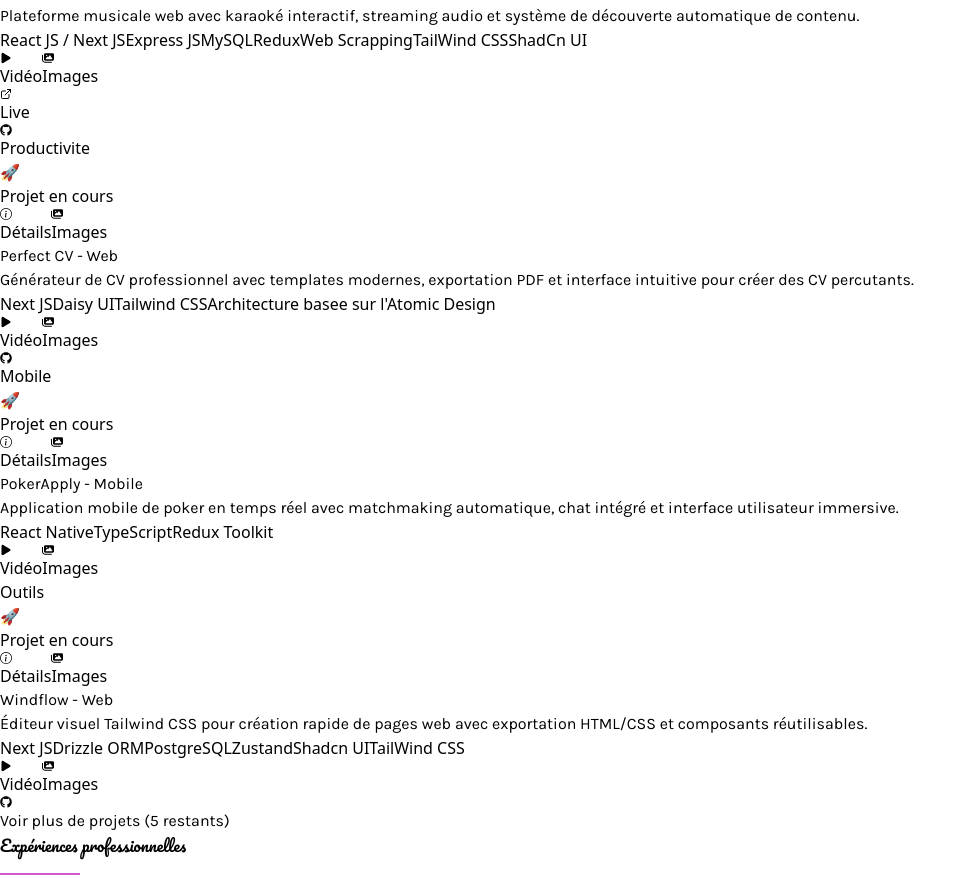
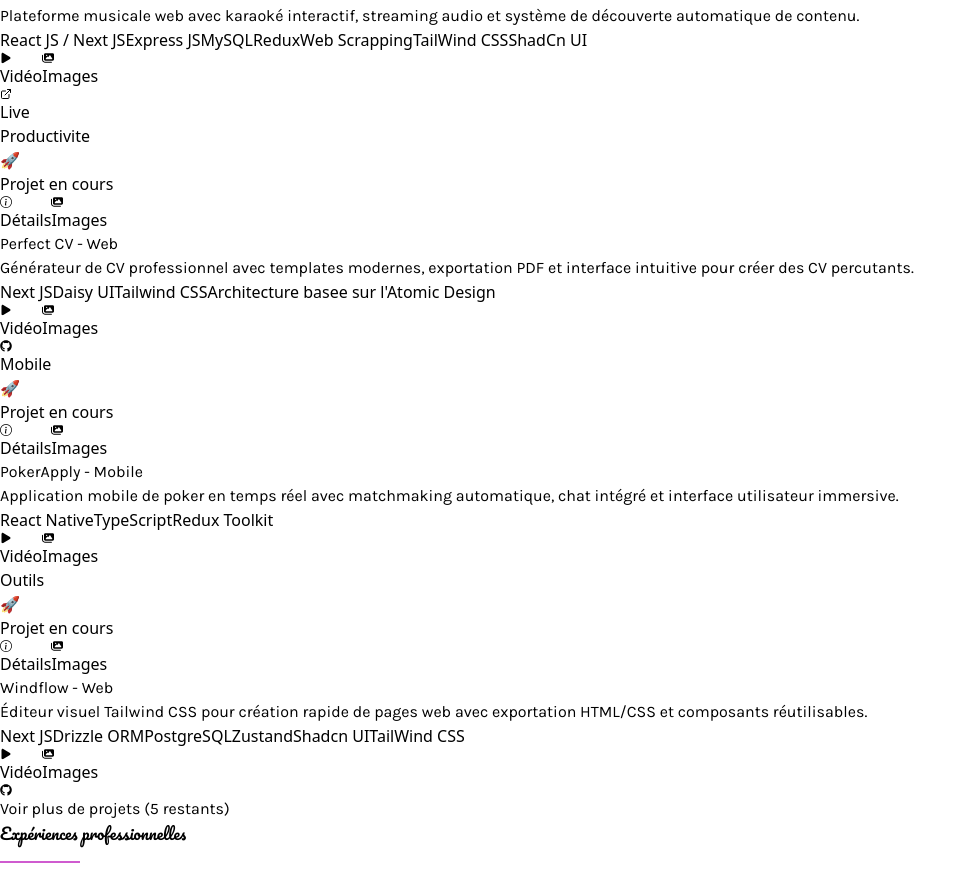
Before and after one commit to armelgeek/my-portfolio, a React (Vite) app: page / in a window 1280 px wide. Shown: the part 1765-2643 px from the top of the page, without its empty margins (0-976 px from the left). Built offline with nearby package versions, Linux system fonts and the light colour scheme.

Commit message:
Remove GitHub URL from Tiakalo project data
The githubUrl field was removed from the Tiakalo project entry in projectsData. This may be due to the repository being private, unavailable, or to prevent public access.

```diff
--- a/src/data/projects.js
+++ b/src/data/projects.js
@@ -38,7 +38,6 @@ export const projectsData = [
         description: 'Plateforme musicale web avec karaoké interactif, streaming audio et système de découverte automatique de contenu.',
         technologies: ['React JS / Next JS', 'Express JS', 'MySQL', 'Redux', 'Web Scrapping', 'TailWind CSS', 'ShadCn UI'],
         videoUrl: 'https://youtu.be/ZcnEaSl3KFo',
-        githubUrl: 'https://github.com/armelgeek/tiakalo-next',
         demoUrl: 'https://tiakalo.org',
         preview: {
             folder: 'tiakalo-web',
```
